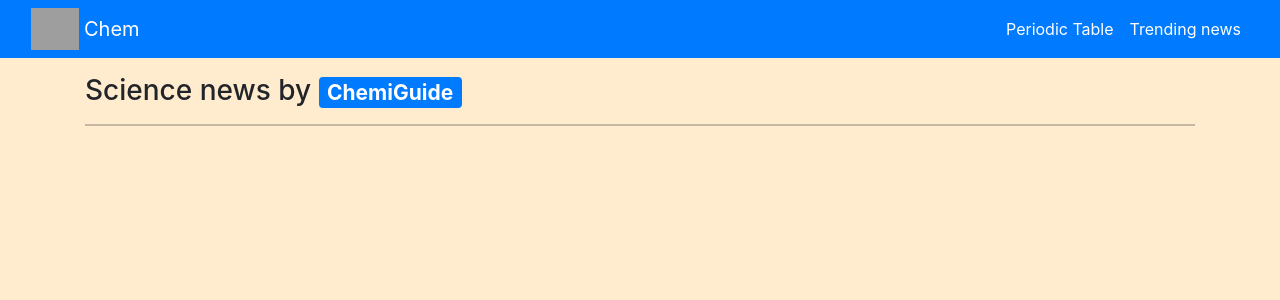
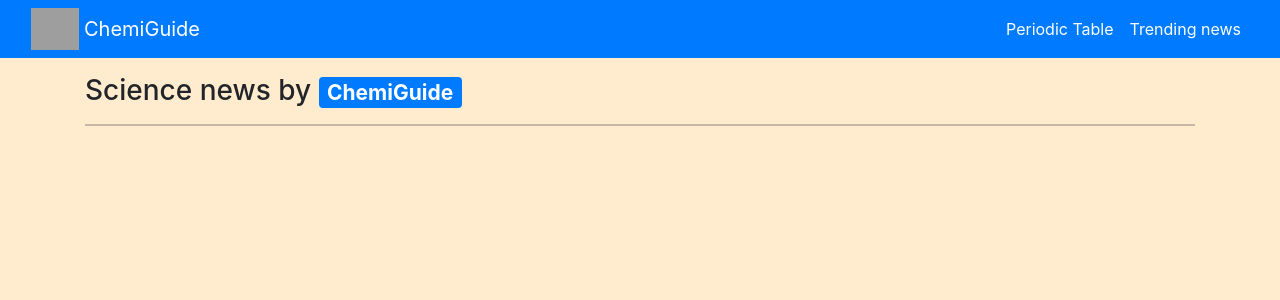
Before and after one commit to amitsat27/Periodic-Chem, a Flask app: page /news.html in a window 1280 px wide. Shown: the top 300 px of the page. Run offline with Flask 2, Linux system fonts and the light colour scheme; some libraries are stand-ins or nearby versions; some web fonts are replaced; grey boxes are pictures that could not be loaded.

Commit message:
file changed

```diff
--- a/app.py
+++ b/app.py
@@ -1,6 +1,8 @@
 from flask import Flask,render_template,request,json
-
+from flask_cors import CORS
 app = Flask(__name__)
+CORS(app)
+# app.config['SEND_FILE_MAX_AGE_DEFAULT'] = 0
 
 @app.route("/")
 def landing1():
@@ -43,4 +45,4 @@ def periodictable():
 
 
 if __name__=="__main__":
-    app.run(debug=True)
+    app.run(debug=True,port=5003)
--- a/static/JS/electronprac.js
+++ b/static/JS/electronprac.js
@@ -333,7 +333,7 @@ $(document).ready(function () {
                         if(data.elements[i].number > 2){
 
                             let short = data.elements[i].electron_configuration_semantic[1]  + data.elements[i].electron_configuration_semantic[2]
-                            $.getJSON("https://github.com/amitsat27/Periodic-Chem/blob/master/static/JS/PTJ.json",function(data){
+                            $.getJSON("https://raw.githubusercontent.com/amitsat27/Periodic-Chem/master/static/JS/PTJ.json",function(data){
                                 for(var he = 0;he<data.elements.length;he++){
                                     if(data.elements[he].symbol == short){
                                         hec = he
@@ -423,7 +423,7 @@ $(document).ready(function () {
 
 
 
-            $.getJSON("https://github.com/amitsat27/Periodic-Chem/blob/master/static/JS/PTJ.json", function (data) {
+            $.getJSON("https://raw.githubusercontent.com/amitsat27/Periodic-Chem/master/static/JS/PTJ.json", function (data) {
 
                 class_circles = data.elements[i].shells.length;
 
--- a/static/JS/newjq.js
+++ b/static/JS/newjq.js
@@ -18,9 +18,9 @@ $('periodictable.html').ready(function () {
     $('.cell').click(function () {
         let global = $(this).find('.at_num').text();
         // $('.main').empty();
-        $('.main').load('element-1.html', function () {
+        $('.main').load('element-info.html', function () {
             console.log(global)
-            $.getJSON("JSON/PTJ.json", function (data) {
+            $.getJSON("https://raw.githubusercontent.com/amitsat27/Periodic-Chem/master/static/JS/PTJ.json", function (data) {
                 console.log(data.elements[global - 1].name);
                 $('.atomicnum').append(data.elements[global - 1].number);
                 $('.name').append(data.elements[global - 1].name);
--- a/templates/electronicconfigprac.html
+++ b/templates/electronicconfigprac.html
@@ -1,4 +1,4 @@
-<!DOCTYPE html>
+
 <html lang="en">
 
 <head>
--- a/templates/news.html
+++ b/templates/news.html
@@ -51,7 +51,7 @@
                 <div class="container-fluid">
                     <img src="https://media4.giphy.com/media/ZwhahnPKqOe9hb2O5K/source.gif"
                     style="width: 48px; height: 42px;" alt="" srcset="">
-                    <a class="navbar-brand" href="home.html" style="margin-left: 5px;">Chem</a>
+                    <a class="navbar-brand" href="home.html" style="margin-left: 5px;">ChemiGuide</a>
                     <button class="navbar-toggler" type="button" data-toggle="collapse" data-target="#navbarNav"
                     aria-controls="navbarNav" aria-expanded="false" aria-label="Toggle navigation">
                     <span class="navbar-toggler-icon"></span>
```
Also changed, not shown: templates/element-info.html (renamed from templates/element-1.html).
